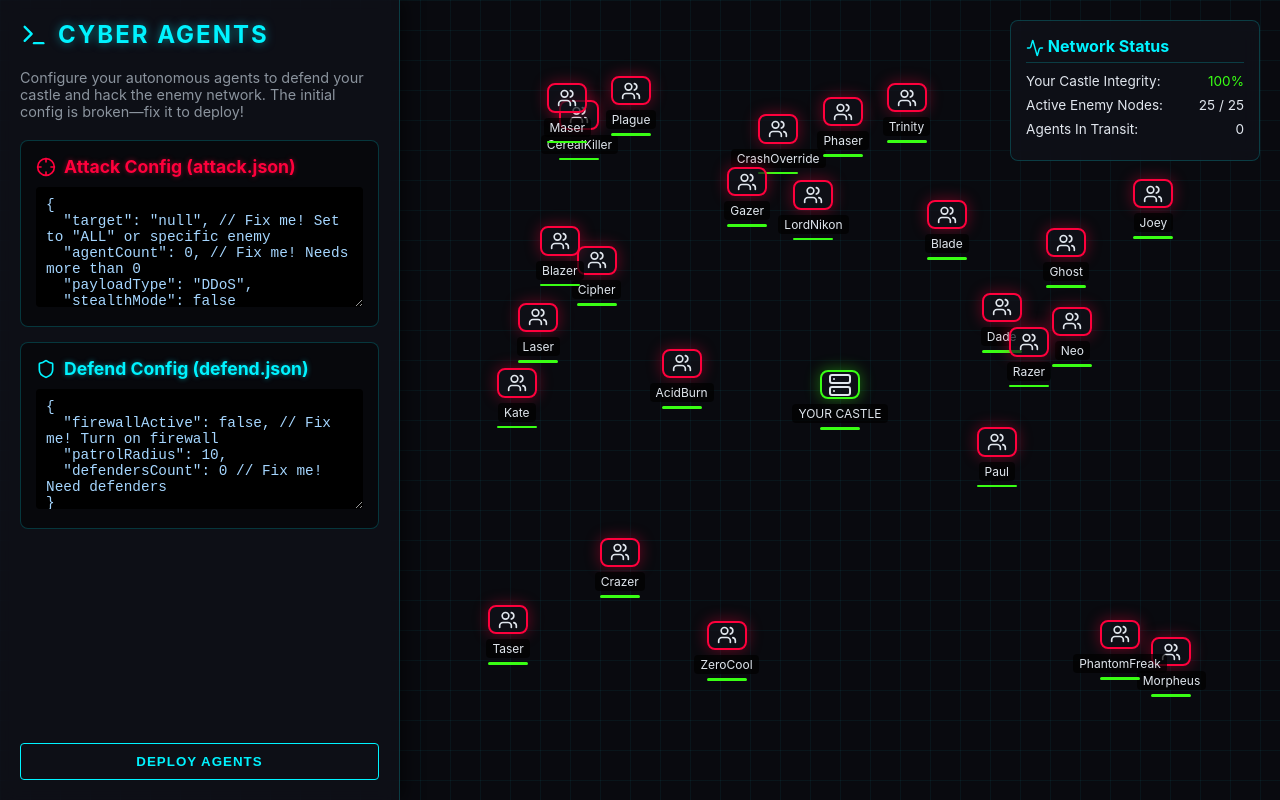
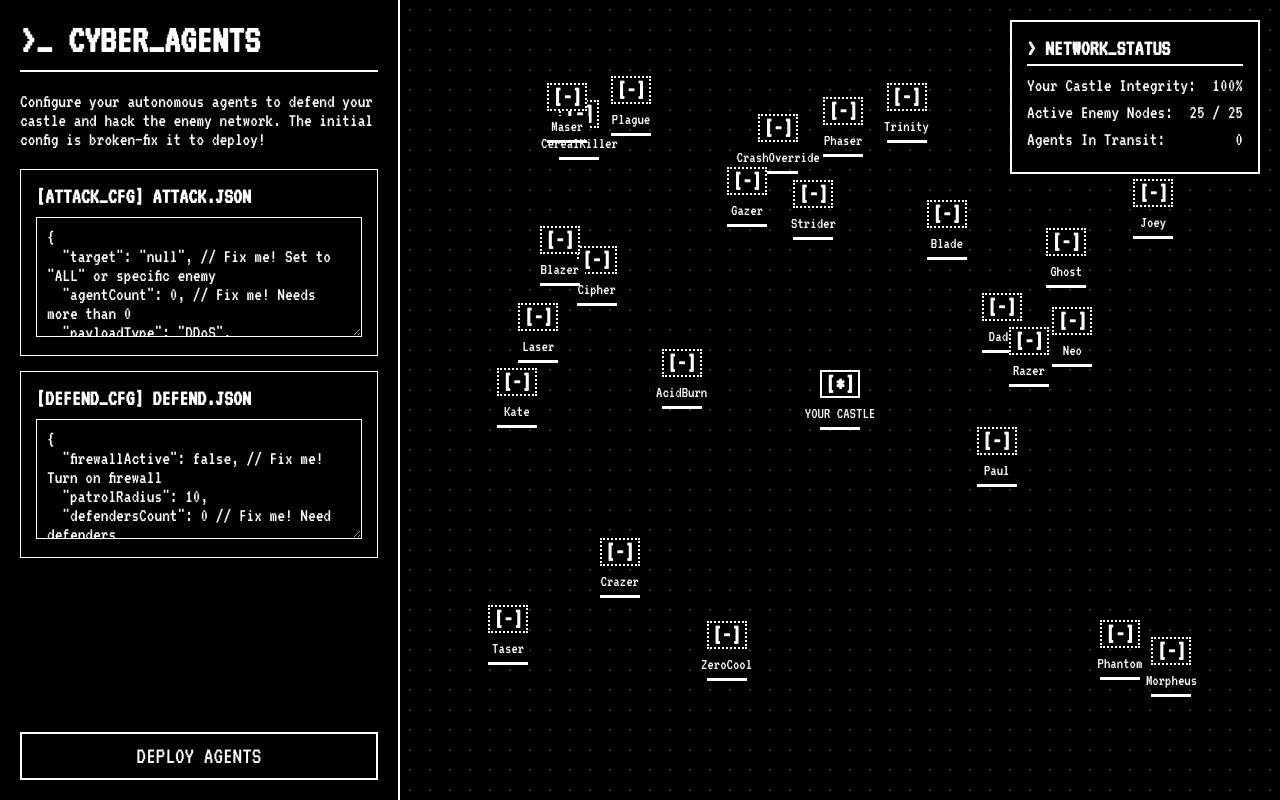
Before and after one commit to jamcodehub/CyberAgents, a React (Vite) app: page / in a window 1280 px wide. Built offline with nearby package versions, Linux system fonts and the light colour scheme.

Commit message:
deslopify - UI update to look modern and slick

```diff
--- a/src/App.jsx
+++ b/src/App.jsx
@@ -1,5 +1,4 @@
 import React, { useState, useEffect, useRef } from 'react';
-import { Shield, Crosshair, Terminal, Activity, Server, Users } from 'lucide-react';
 import './index.css';
 
 // Initial "broken" configs for the user
@@ -17,7 +16,7 @@ const INITIAL_DEFEND_CONFIG = `{
 }`;
 
 // Mock player names
-const PLAYER_NAMES = ["Neo", "Trinity", "Morpheus", "Cipher", "Ghost", "ZeroCool", "AcidBurn", "CrashOverride", "LordNikon", "PhantomFreak", "CerealKiller", "Plague", "Dade", "Kate", "Joey", "Paul", "Razer", "Blade", "Laser", "Blazer", "Taser", "Maser", "Phaser", "Gazer", "Crazer"];
+const PLAYER_NAMES = ["Neo", "Trinity", "Morpheus", "Cipher", "Ghost", "ZeroCool", "AcidBurn", "CrashOverride", "Strider", "Phantom", "CerealKiller", "Plague", "Dade", "Kate", "Joey", "Paul", "Razer", "Blade", "Laser", "Blazer", "Taser", "Maser", "Phaser", "Gazer", "Crazer"];
 
 export default function App() {
   const [attackConfig, setAttackConfig] = useState(INITIAL_ATTACK_CONFIG);
@@ -59,7 +58,7 @@ export default function App() {
         do {
           cx = padding + Math.random() * (width - padding * 2);
           cy = padding + Math.random() * (height - padding * 2);
-        } while (Math.abs(cx - width/2) < 150 && Math.abs(cy - height/2) < 150);
+        } while (Math.abs(cx - width / 2) < 150 && Math.abs(cy - height / 2) < 150);
 
         newCastles.push({
           id: `bot-${i}`,
@@ -89,6 +88,9 @@ export default function App() {
 
       if (parsedAttack.target === "null" || parsedAttack.agentCount === 0) {
         throw new Error("Attack config is ineffective. Change target and agentCount.");
+      }
+      if (parsedAttack.agentCount > 50) {
+        throw new Error("Resource limit exceeded. Maximum agentCount is 50.");
       }
       if (!parsedDefend.firewallActive || parsedDefend.defendersCount === 0) {
         throw new Error("Defend config is vulnerable. Enable firewall and add defenders.");
@@ -149,7 +151,8 @@ export default function App() {
             const targets = newCastles.filter(tc => !tc.isSelf && tc.health > 0);
             if (targets.length > 0) {
               const target = targets[Math.floor(Math.random() * targets.length)];
-              spawnAgents(player.id, target.id, player.x, player.y, player.attackConfig.agentCount, 'attacker');
+              const safeCount = Math.min(player.attackConfig.agentCount, 50);
+              spawnAgents(player.id, target.id, player.x, player.y, safeCount, 'attacker');
             }
           }
         }
@@ -169,7 +172,7 @@ export default function App() {
 
             const dx = targetCastle.x - agent.x;
             const dy = targetCastle.y - agent.y;
-            const dist = Math.sqrt(dx*dx + dy*dy);
+            const dist = Math.sqrt(dx * dx + dy * dy);
 
             if (dist < 10) {
               // Hit target!
@@ -229,14 +232,14 @@ export default function App() {
   return (
     <div className="app-container">
       <div className="sidebar">
-        <h1 className="title"><Terminal size={28} /> Cyber Agents</h1>
-        <p style={{marginBottom: '20px', fontSize: '0.9rem', color: 'var(--text-muted)'}}>
+        <h1 className="title">&gt;_ CYBER_AGENTS</h1>
+        <p style={{ marginBottom: '20px', fontSize: '1.2rem' }}>
           Configure your autonomous agents to defend your castle and hack the enemy network. The initial config is broken—fix it to deploy!
         </p>
 
         <div className="config-section">
           <div className="config-card attack">
-            <h2><Crosshair size={20} /> Attack Config (attack.json)</h2>
+            <h2>[ATTACK_CFG] attack.json</h2>
             <textarea
               className="code-editor"
               value={attackConfig}
@@ -246,7 +249,7 @@ export default function App() {
           </div>
 
           <div className="config-card defend">
-            <h2><Shield size={20} /> Defend Config (defend.json)</h2>
+            <h2>[DEFEND_CFG] defend.json</h2>
             <textarea
               className="code-editor"
               value={defendConfig}
@@ -265,10 +268,10 @@ export default function App() {
 
       <div className="battlefield" ref={battlefieldRef}>
         <div className="status-panel">
-          <h3><Activity size={18} style={{display:'inline', verticalAlign:'middle'}}/> Network Status</h3>
+          <h3>&gt; NETWORK_STATUS</h3>
           <div className="status-item">
             <span>Your Castle Integrity:</span>
-            <span style={{color: player?.health > 50 ? 'var(--neon-green)' : 'var(--neon-red)'}}>
+            <span>
               {Math.floor(player?.health || 0)}%
             </span>
           </div>
@@ -281,12 +284,12 @@ export default function App() {
             <span>{agents.length}</span>
           </div>
           {player?.health <= 0 && (
-            <div style={{color: 'var(--neon-red)', marginTop: '10px', fontWeight: 'bold', textAlign: 'center'}}>
+            <div style={{ marginTop: '10px', fontWeight: 'bold', textAlign: 'center', border: '1px solid #fff', padding: '5px' }}>
               SYSTEM COMPROMISED. REBOOT REQUIRED.
             </div>
           )}
           {aliveBots === 0 && player?.health > 0 && (
-            <div style={{color: 'var(--neon-green)', marginTop: '10px', fontWeight: 'bold', textAlign: 'center'}}>
+            <div style={{ marginTop: '10px', fontWeight: 'bold', textAlign: 'center', border: '1px solid #fff', padding: '5px' }}>
               NETWORK DOMINATED. YOU WIN.
             </div>
           )}
@@ -300,7 +303,7 @@ export default function App() {
               style={{ left: castle.x, top: castle.y }}
             >
               <div className="icon">
-                {castle.isSelf ? <Server size={24} /> : <Users size={20} />}
+                {castle.isSelf ? '[*]' : '[-]'}
               </div>
               <div className="name">{castle.name}</div>
               <div className="health-bar">
--- a/src/index.css
+++ b/src/index.css
@@ -1,12 +1,9 @@
+@import url('https://fonts.googleapis.com/css2?family=VT323&display=swap');
+
 :root {
-  --bg-dark: #090a0f;
-  --panel-bg: rgba(16, 18, 27, 0.7);
-  --neon-blue: #00f3ff;
-  --neon-red: #ff003c;
-  --neon-green: #39ff14;
-  --text-main: #e0e6ed;
-  --text-muted: #8b949e;
-  --border-color: rgba(0, 243, 255, 0.2);
+  --bg-dark: #000000;
+  --text-main: #ffffff;
+  --border-color: #ffffff;
 }
 
 * {
@@ -18,12 +15,8 @@
 body {
   background-color: var(--bg-dark);
   color: var(--text-main);
-  font-family: 'Inter', 'Segoe UI', Tahoma, Geneva, Verdana, sans-serif;
+  font-family: 'VT323', 'Courier New', monospace;
   overflow: hidden;
-  background-image:
-    linear-gradient(rgba(0, 243, 255, 0.05) 1px, transparent 1px),
-    linear-gradient(90deg, rgba(0, 243, 255, 0.05) 1px, transparent 1px);
-  background-size: 30px 30px;
 }
 
 .app-container {
@@ -34,32 +27,30 @@ body {
 
 .sidebar {
   width: 400px;
-  background: var(--panel-bg);
-  backdrop-filter: blur(10px);
-  border-right: 1px solid var(--border-color);
+  background: var(--bg-dark);
+  border-right: 2px solid var(--border-color);
   display: flex;
   flex-direction: column;
   padding: 20px;
   z-index: 10;
-  box-shadow: 5px 0 15px rgba(0,0,0,0.5);
 }
 
 .battlefield {
   flex: 1;
   position: relative;
   overflow: hidden;
+  background-color: var(--bg-dark);
+  background-image: radial-gradient(#333 1px, transparent 1px);
+  background-size: 20px 20px;
 }
 
 h1.title {
-  font-size: 1.5rem;
-  color: var(--neon-blue);
+  font-size: 2.5rem;
+  color: var(--text-main);
   text-transform: uppercase;
-  letter-spacing: 2px;
   margin-bottom: 20px;
-  text-shadow: 0 0 10px rgba(0, 243, 255, 0.5);
-  display: flex;
-  align-items: center;
-  gap: 10px;
+  border-bottom: 2px solid var(--border-color);
+  padding-bottom: 10px;
 }
 
 .config-section {
@@ -71,73 +62,50 @@ h1.title {
 }
 
 .config-card {
-  background: rgba(0, 0, 0, 0.4);
+  background: var(--bg-dark);
   border: 1px solid var(--border-color);
-  border-radius: 8px;
   padding: 15px;
-  transition: all 0.3s ease;
-}
-
-.config-card:hover {
-  border-color: var(--neon-blue);
-  box-shadow: 0 0 10px rgba(0, 243, 255, 0.2);
 }
 
 .config-card h2 {
-  font-size: 1.1rem;
+  font-size: 1.4rem;
   margin-bottom: 10px;
-  display: flex;
-  align-items: center;
-  gap: 8px;
-}
-
-.config-card.attack h2 {
-  color: var(--neon-red);
-  text-shadow: 0 0 5px rgba(255, 0, 60, 0.5);
-}
-
-.config-card.defend h2 {
-  color: var(--neon-blue);
-  text-shadow: 0 0 5px rgba(0, 243, 255, 0.5);
+  text-transform: uppercase;
 }
 
 .code-editor {
-  background: #000;
-  border-radius: 4px;
+  background: var(--bg-dark);
+  color: var(--text-main);
+  border: 1px solid var(--border-color);
   padding: 10px;
-  font-family: 'Courier New', Courier, monospace;
-  font-size: 0.9rem;
-  color: #a5d6ff;
+  font-family: 'VT323', 'Courier New', monospace;
+  font-size: 1.2rem;
   width: 100%;
-  border: none;
   resize: vertical;
   min-height: 120px;
   outline: none;
 }
 
 .code-editor:focus {
-  border: 1px solid var(--neon-blue);
+  border: 2px solid var(--text-main);
 }
 
 .btn {
-  background: transparent;
-  border: 1px solid var(--neon-blue);
-  color: var(--neon-blue);
+  background: var(--bg-dark);
+  border: 2px solid var(--border-color);
+  color: var(--text-main);
   padding: 10px 15px;
-  border-radius: 4px;
   cursor: pointer;
-  font-weight: bold;
+  font-family: 'VT323', 'Courier New', monospace;
+  font-size: 1.5rem;
   text-transform: uppercase;
-  letter-spacing: 1px;
-  transition: all 0.2s ease;
   width: 100%;
   margin-top: 10px;
 }
 
 .btn:hover {
-  background: var(--neon-blue);
-  color: #000;
-  box-shadow: 0 0 15px var(--neon-blue);
+  background: var(--text-main);
+  color: var(--bg-dark);
 }
 
 /* Map Entities */
@@ -151,102 +119,85 @@ h1.title {
   align-items: center;
   justify-content: center;
   z-index: 5;
-  transition: all 0.3s ease;
 }
 
 .castle .icon {
   width: 40px;
   height: 40px;
-  background: var(--panel-bg);
-  border: 2px solid var(--neon-blue);
-  border-radius: 8px;
+  background: var(--bg-dark);
+  border: 2px solid var(--text-main);
   display: flex;
   align-items: center;
   justify-content: center;
-  box-shadow: 0 0 15px rgba(0, 243, 255, 0.4);
+  font-size: 1.5rem;
+  font-weight: bold;
 }
 
 .castle.enemy .icon {
-  border-color: var(--neon-red);
-  box-shadow: 0 0 15px rgba(255, 0, 60, 0.4);
-}
-
-.castle.self .icon {
-  border-color: var(--neon-green);
-  box-shadow: 0 0 15px rgba(57, 255, 20, 0.4);
+  border-style: dotted;
 }
 
 .castle .name {
   margin-top: 5px;
-  font-size: 0.75rem;
-  background: rgba(0,0,0,0.7);
+  font-size: 1rem;
+  background: var(--bg-dark);
   padding: 2px 6px;
-  border-radius: 4px;
   white-space: nowrap;
 }
 
 .castle .health-bar {
   width: 40px;
-  height: 4px;
-  background: #333;
+  height: 8px;
+  background: var(--bg-dark);
+  border: 1px solid var(--text-main);
   margin-top: 4px;
-  border-radius: 2px;
-  overflow: hidden;
 }
 
 .castle .health-fill {
   height: 100%;
-  background: var(--neon-green);
-  transition: width 0.3s ease;
+  background: var(--text-main);
 }
 
 .agent {
   position: absolute;
   width: 8px;
   height: 8px;
-  background: var(--neon-red);
-  border-radius: 50%;
-  box-shadow: 0 0 8px var(--neon-red);
+  background: var(--text-main);
   transform: translate(-50%, -50%);
   z-index: 6;
-  pointer-events: none;
-}
-
-.agent.defender {
-  background: var(--neon-blue);
-  box-shadow: 0 0 8px var(--neon-blue);
 }
 
 .status-panel {
   position: absolute;
   top: 20px;
   right: 20px;
-  background: var(--panel-bg);
-  backdrop-filter: blur(10px);
-  border: 1px solid var(--border-color);
+  background: var(--bg-dark);
+  border: 2px solid var(--border-color);
   padding: 15px;
-  border-radius: 8px;
   z-index: 10;
   width: 250px;
 }
 
 .status-panel h3 {
   margin-bottom: 10px;
-  font-size: 1rem;
-  color: var(--neon-blue);
-  border-bottom: 1px solid rgba(0, 243, 255, 0.2);
+  font-size: 1.4rem;
+  border-bottom: 2px solid var(--border-color);
   padding-bottom: 5px;
+  text-transform: uppercase;
 }
 
 .status-item {
   display: flex;
   justify-content: space-between;
   margin-bottom: 8px;
-  font-size: 0.85rem;
+  font-size: 1.2rem;
 }
 
 .error-msg {
-  color: var(--neon-red);
-  font-size: 0.8rem;
+  color: var(--bg-dark);
+  background: var(--text-main);
+  padding: 5px;
+  font-size: 1.1rem;
   margin-top: 5px;
+  font-weight: bold;
 }
```
Also changed, not shown: 1 other file (tests, documents, lock files or other folders).
